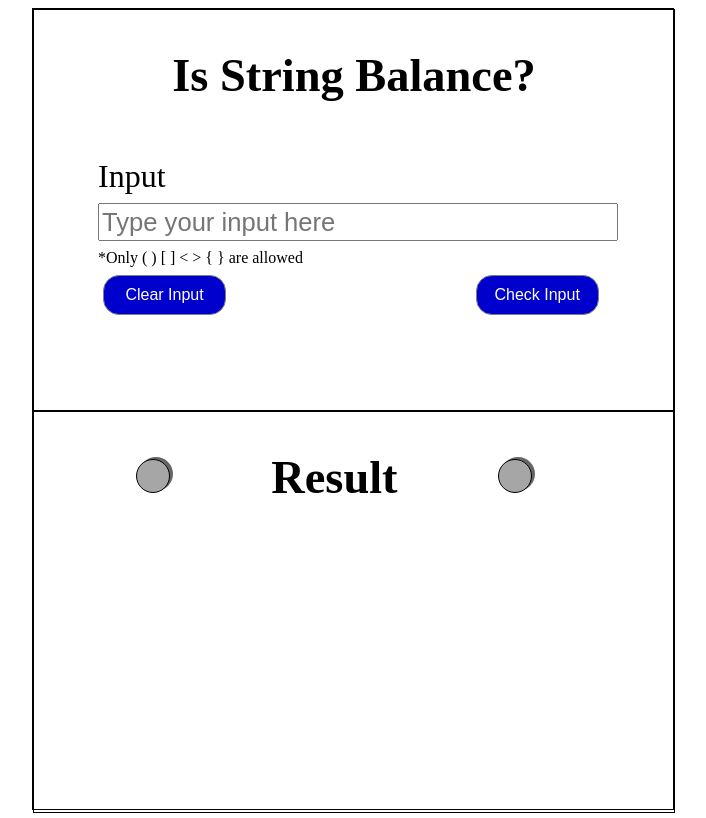
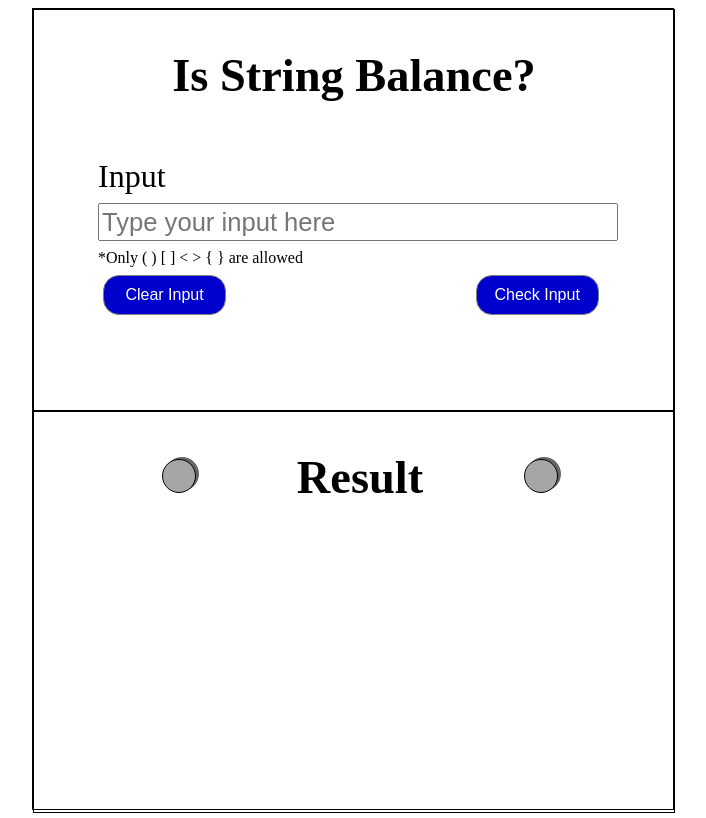
Before and after one commit to Roel-Git-Dev/is-string-balance, a plain HTML site: page index.html in a window 1280 px wide. Shown: the whole page, without its empty margins (292-998 px from the left). Drawn offline with Linux system fonts and the light colour scheme.

Commit message:
some minor revision on alt design 1, save not reflected on actual branch

```diff
--- a/index.css
+++ b/index.css
@@ -20,11 +20,11 @@
 }
 
 div.lower-box > div.result-left-circle {
-    left: 16%;
+    left: 20%;
 }
 
 div.lower-box > div.result-right-circle {
-    left: 16%;
+    left: 20%;
 }
 
 div.upper-box, div.lower-box {
@@ -45,7 +45,7 @@ h2.box-title{
 div.lower-box > h2.box-title {
     position: relative;
     display: inline-block;
-    left: 16%;
+    left: 20%;
     margin-left: 0%;
     margin-right: 0%;
     width: 50%;
```
